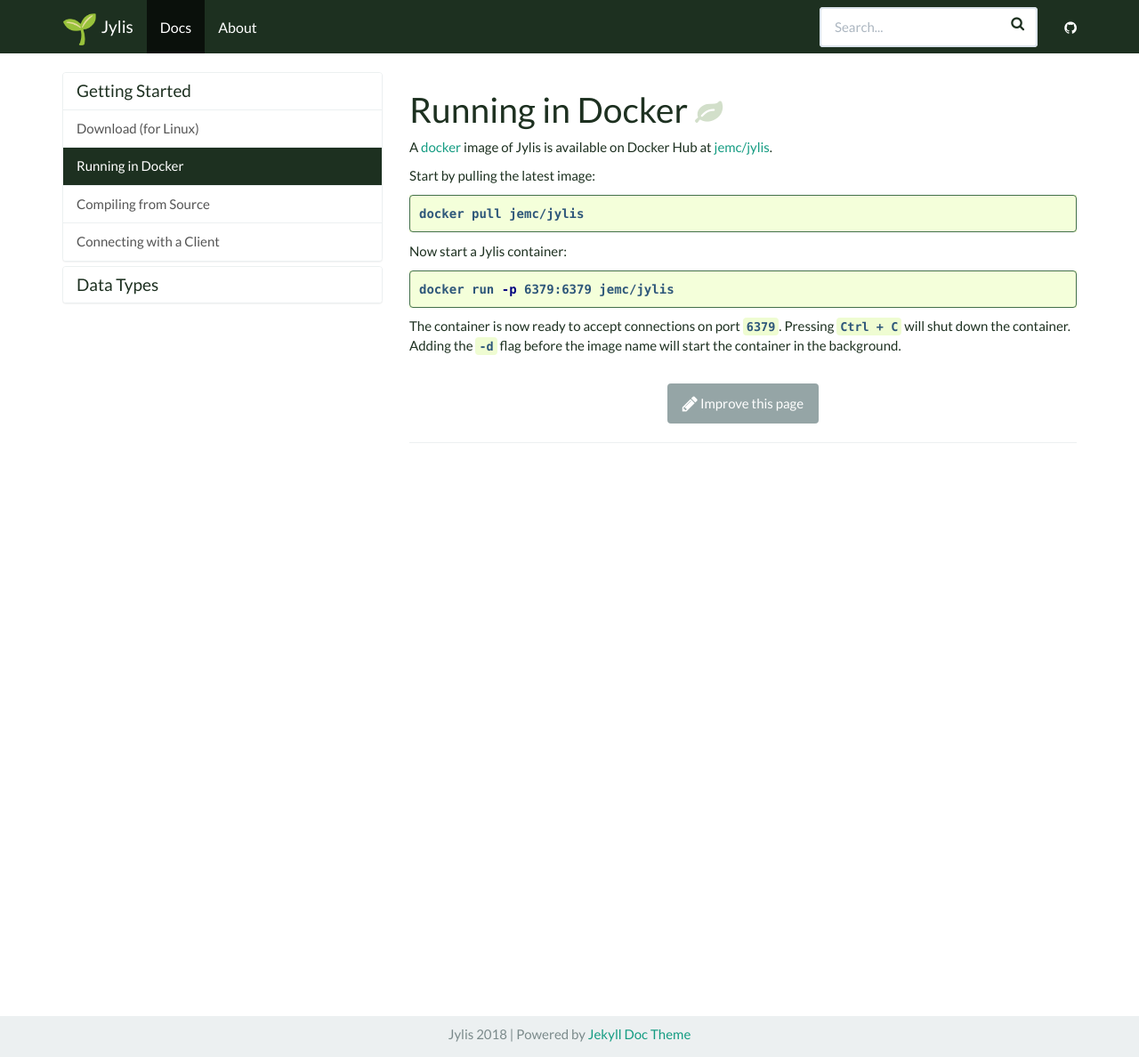
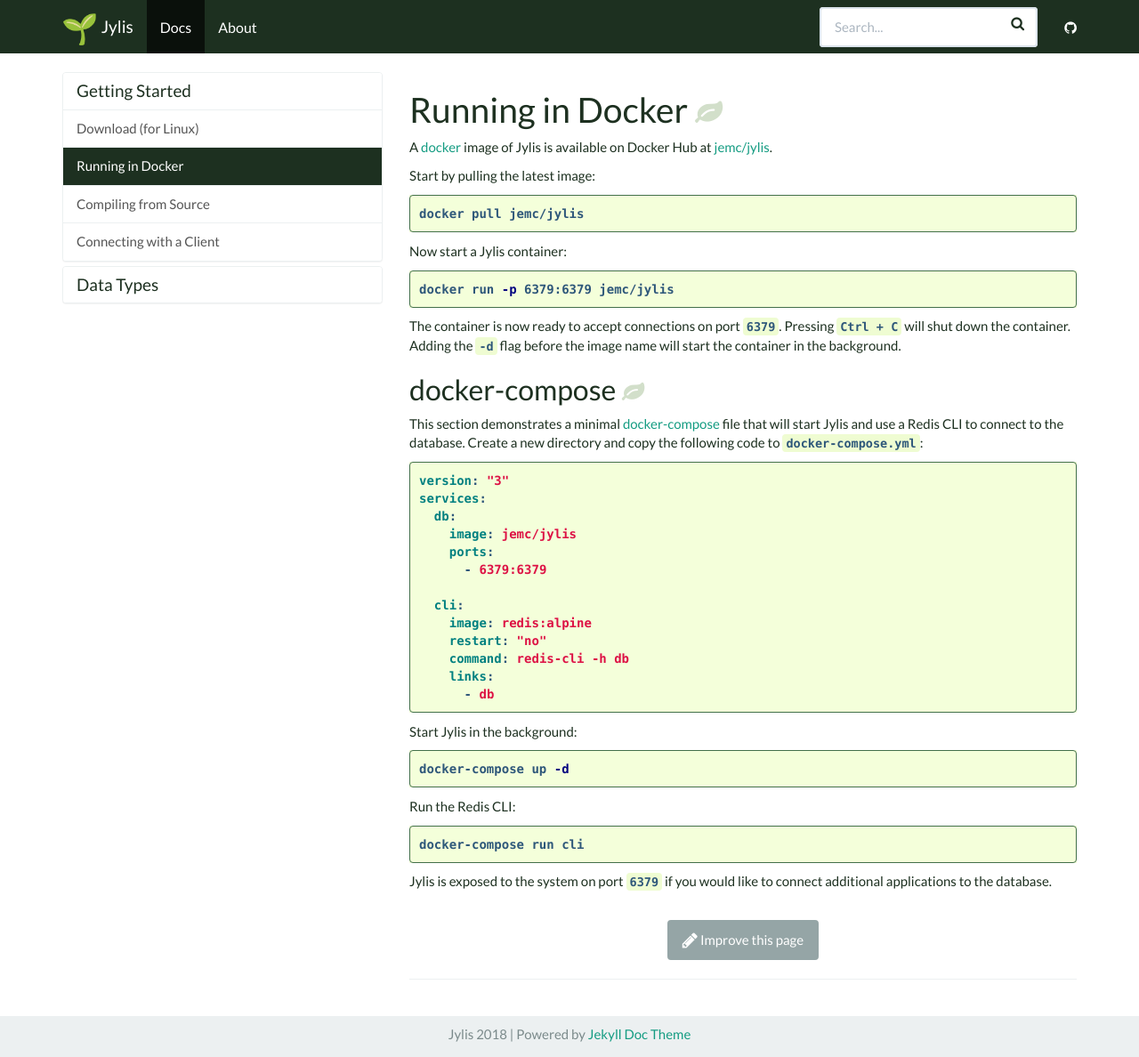
Before and after one commit to jemc/jylis, a Jekyll site: the page built from docs/_docs/start/docker.md, in a window 1280 px wide and 1188 px high. Shown: the whole window at 89% size. Built offline with Jekyll 4.4.1, drawn with Linux system fonts in a browser that asks for light colours; nearby versions of some CDN libraries; emoji names are drawn with the system emoji font.

Commit message:
Add docker-compose example.

````diff
--- a/docs/_docs/start/docker.md
+++ b/docs/_docs/start/docker.md
@@ -20,3 +20,37 @@ docker run -p 6379:6379 jemc/jylis
 ```
 
 The container is now ready to accept connections on port `6379`. Pressing `Ctrl + C` will shut down the container. Adding the `-d` flag before the image name will start the container in the background.
+
+## docker-compose
+
+This section demonstrates a minimal [docker-compose](https://docs.docker.com/compose/) file that will start Jylis and use a Redis CLI to connect to the database. Create a new directory and copy the following code to `docker-compose.yml`:
+
+```yaml
+version: "3"
+services:
+  db:
+    image: jemc/jylis
+    ports:
+      - 6379:6379
+
+  cli:
+    image: redis:alpine
+    restart: "no"
+    command: redis-cli -h db
+    links:
+      - db
+```
+
+Start Jylis in the background:
+
+```bash
+docker-compose up -d
+```
+
+Run the Redis CLI:
+
+```bash
+docker-compose run cli
+```
+
+Jylis is exposed to the system on port `6379` if you would like to connect additional applications to the database.
````
